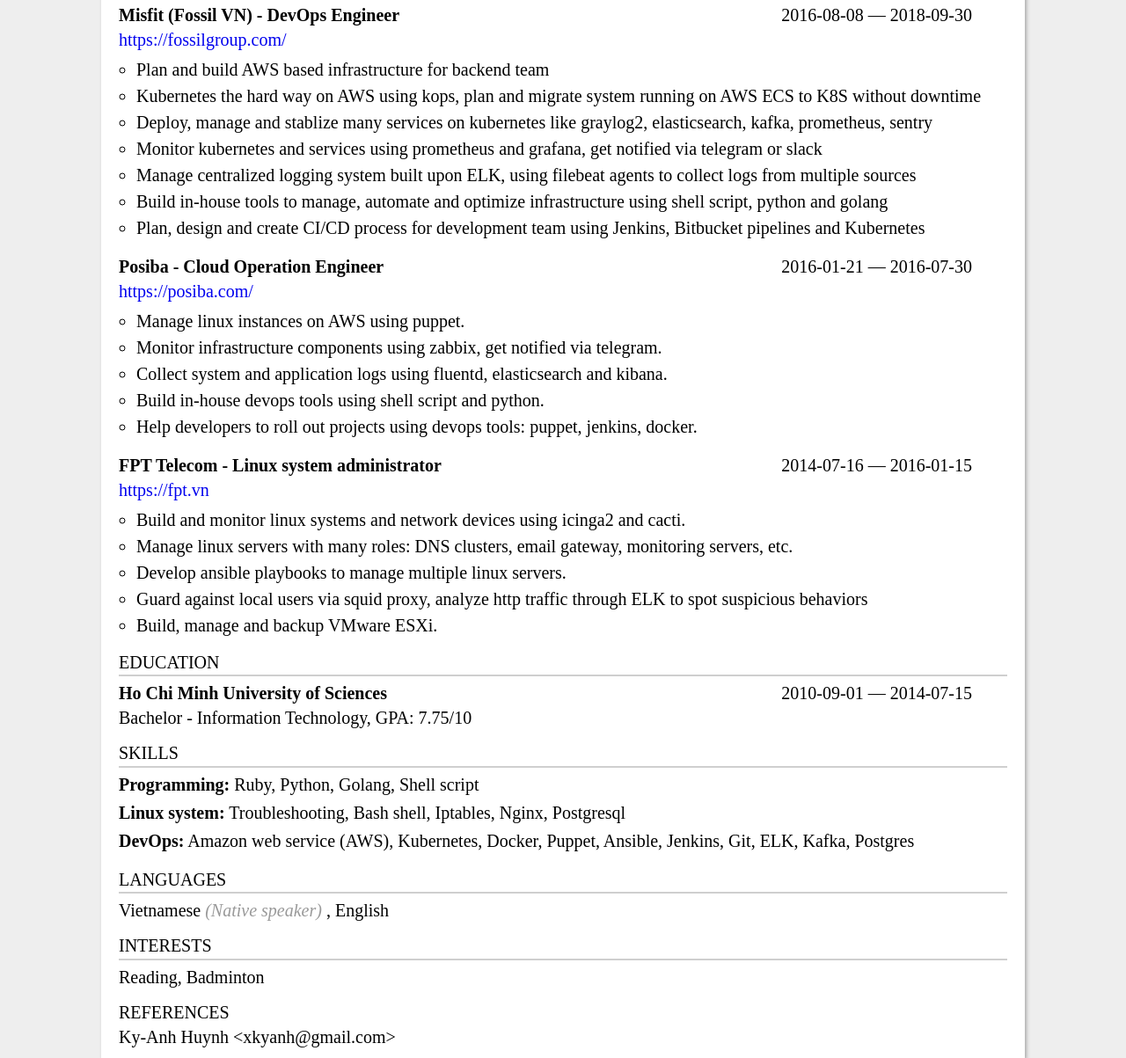
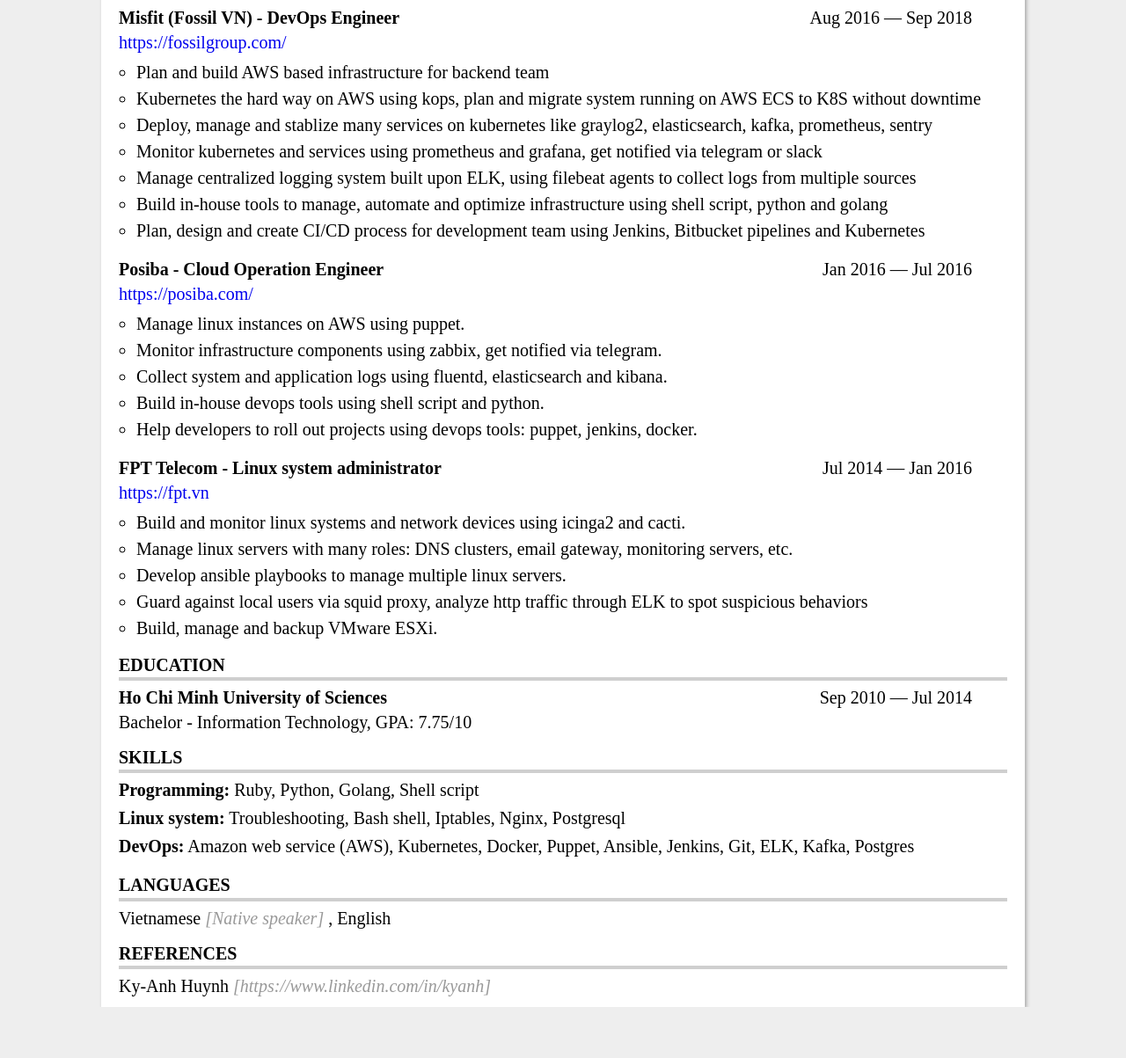
Before and after one commit to nhamlh/cv, a plain HTML site: page index.html in a window 1280 px wide. Shown: the part 532-1735 px from the top of the page at 88% size. After the commit the page ends 1677 px from the top, so only its background shows below. Drawn offline with Linux system fonts and the light colour scheme.

Commit message:
Deploy nhamlh/cv to github.com/nhamlh/cv.git:gh-pages

```diff
--- a/index.html
+++ b/index.html
@@ -40,6 +40,10 @@
   -webkit-box-shadow: 2px 2px 4px #aaa;
 }
 
+.center {
+  text-align: center;
+}
+
 .coursesList {
   width: 28%;
   vertical-align: top;
@@ -48,6 +52,7 @@
 
 .largeFont {
   font-size: 22px;
+  font-weight: bold;
 }
 
 .smallFont {
@@ -62,6 +67,7 @@
 }
 
 .sectionName {
+  font-weight: bold;
   width: 18%;
   vertical-align: top;
   display: inline-block;
@@ -94,9 +100,9 @@
 .sectionLine {
   /* border-style: dashed; */
   border-style: solid;
-  border-width: 1px;
+  border-width: 2px;
   border-color: #CFCFCF;
-  margin-top: 0.5px;
+  margin-top: 0.2px;
   margin-bottom: 5px;
 }
 
@@ -160,8 +166,10 @@
 
 @media print {
   body {
+    font-size: 20px;
     background: #FFFFFF;
   }
+
   #resume {
     margin: 0 auto;
     /* max-width: 600px; */
@@ -189,9 +197,8 @@
 	<div id='resume'>
   <div id='nameBlock' class='largeFont'>
     <span class='name'>
-      Hoai-Nham Le,
+      Hoai-Nham Le
     </span>
-    <span class='label'>Site Reliability Engineer</span>
   </div>
   <div id='basicsBlock' class='smallFont'>
     <div class='contactBlock'>
@@ -241,7 +248,7 @@
 	          Employment Hero - Senior Platform Engineer
 	        </span>
 	        <span class='date'>
-	          2018-10-01 &mdash; Present
+	          Oct 2018 &mdash; Present
 	        </span>
 	      </div>
 	      <div><a href='https://employmenthero.com/'>https://employmenthero.com/</a></div>
@@ -261,7 +268,7 @@
 	          Misfit (Fossil VN) - DevOps Engineer
 	        </span>
 	        <span class='date'>
-	          2016-08-08 &mdash; 2018-09-30
+	          Aug 2016 &mdash; Sep 2018
 	        </span>
 	      </div>
 	      <div><a href='https://fossilgroup.com/'>https://fossilgroup.com/</a></div>
@@ -282,7 +289,7 @@
 	          Posiba - Cloud Operation Engineer
 	        </span>
 	        <span class='date'>
-	          2016-01-21 &mdash; 2016-07-30
+	          Jan 2016 &mdash; Jul 2016
 	        </span>
 	      </div>
 	      <div><a href='https://posiba.com/'>https://posiba.com/</a></div>
@@ -301,7 +308,7 @@
 	          FPT Telecom - Linux system administrator
 	        </span>
 	        <span class='date'>
-	          2014-07-16 &mdash; 2016-01-15
+	          Jul 2014 &mdash; Jan 2016
 	        </span>
 	      </div>
 	      <div><a href='https://fpt.vn'>https://fpt.vn</a></div>
@@ -331,7 +338,7 @@
           Ho Chi Minh University of Sciences
         </span>
         <span class='date'>
-          2010-09-01 &mdash; 2014-07-15
+          Sep 2010 &mdash; Jul 2014
         </span>
         <div class=''>
           Bachelor  - Information Technology, GPA: 7.75/10
@@ -385,32 +392,21 @@
     <div class='sectionLine'></div>
     <div class='sectionContent'>
       <span class='language'>Vietnamese</span>
-      <span class='fluency'><em>(Native speaker)</em></span>
+      <span class='fluency'><em>[Native speaker]</em></span>
       <span>,</span>
       <span class='language'>English</span>
 
     </div>
 	</div>
 
-	<div id='interests' class="sectionBlock">
-    <div class='sectionName'>
-      <span>INTERESTS</span>
-    </div>
-    <div class='sectionLine'></div>
-    <div class='sectionContent'>
-      <span class='name'>Reading</span><!--
-      --><span>, </span>
-      <span class='name'>Badminton</span><!--
-      -->
-    </div>
-	</div>
 
 	<div id='references' class="sectionBlock">
     <div class='sectionName'>
       <span>REFERENCES</span>
     </div>
+    <div class='sectionLine'></div>
     <div class='sectionContent'>
-      <span class='name'>Ky-Anh Huynh &lt;xkyanh@gmail.com&gt;</span>
+      <span class='name'>Ky-Anh Huynh</span> <span class='name'><em>[https://www.linkedin.com/in/kyanh]</em></span>
 
     </div>
 	</div>
```
